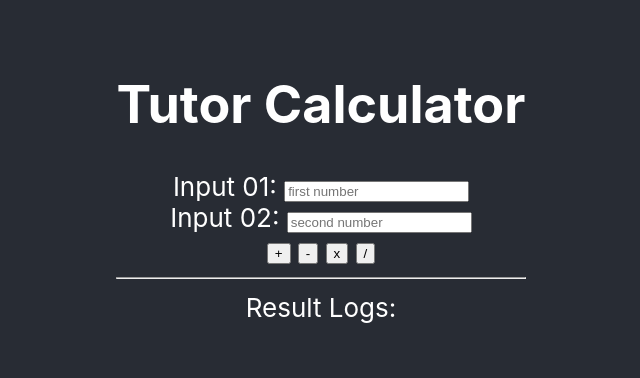
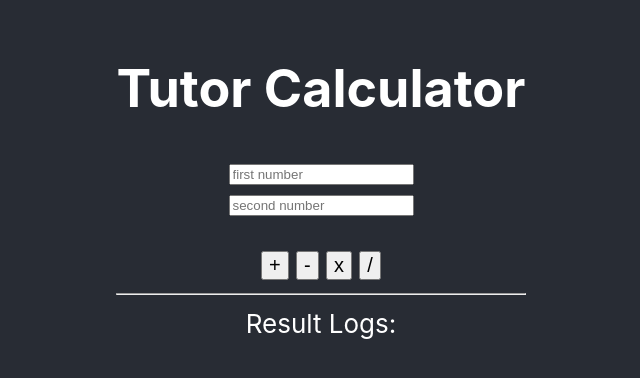
Before and after one commit to YongLiang24/tutor_calculator, a React (Create React App) app: page / in a window 1280 px wide. Shown: the top 378 px of the page, without its empty margins (319-959 px from the left). Built offline with nearby package versions, Linux system fonts and the light colour scheme.

Commit message:
added validation for empty inputs

```diff
--- a/src/App.css
+++ b/src/App.css
@@ -26,3 +26,7 @@
   height: 310px;
   overflow: scroll;
 }
+
+.CB{
+  font-size: 20px;
+}
--- a/src/components/CalculatorForm.js
+++ b/src/components/CalculatorForm.js
@@ -10,6 +10,10 @@ class CalculatorForm extends Component{
   }
 
   handleButton = (ev)=>{
+    if(!this.state.firstValue || !this.state.secondValue){
+      alert("please enter a valid number for both fields")
+    }
+    else{
       switch (ev.target.name){
         case "addition":
         const additionArray = this.state.resultArray.slice()//new copy
@@ -43,19 +47,21 @@ class CalculatorForm extends Component{
         default: break
       }
     }
+
+  }
   render(){
     return(
       <div>
       <h1>Tutor Calculator</h1>
-      Input 01: <input type="number" placeholder="first number" name="firstValue"
-      onChange={this.handleInput} value={this.state.firstValue}/><br/>
-      Input 02: <input type="number" placeholder="second number" name="secondValue"
-      onChange={this.handleInput} value={this.state.secondValue}/> <br/>
+      <input type="number" placeholder="first number" name="firstValue"
+      onChange={this.handleInput} value={this.state.firstValue} required/><br/>
+      <input type="number" placeholder="second number" name="secondValue"
+      onChange={this.handleInput} value={this.state.secondValue} required/> <br/><br/>
 
-      <button onClick={this.handleButton} name="addition">+</button>{" "}
-      <button onClick={this.handleButton} name="subtraction">-</button>{" "}
-      <button onClick={this.handleButton} name="multiplication">x</button>{" "}
-      <button onClick={this.handleButton} name="division">/</button>
+      <button onClick={this.handleButton} name="addition" className="CB">+</button>{" "}
+      <button onClick={this.handleButton} name="subtraction" className="CB">-</button>{" "}
+      <button onClick={this.handleButton} name="multiplication" className="CB">x</button>{" "}
+      <button onClick={this.handleButton} name="division" className="CB">/</button>
       <hr/>
       <div id="resultSection" >
       <ResultLog resultLog={this.state.resultArray} />
```
Lines whose indentation alone changed are shown as unchanged.
